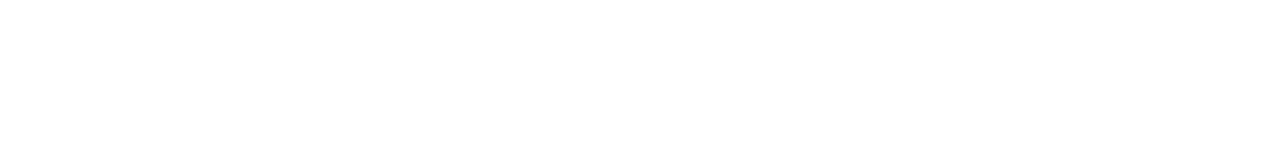
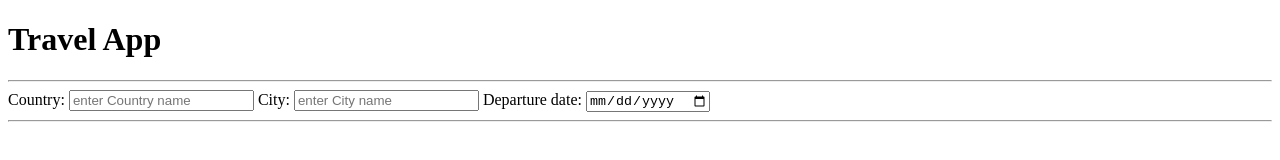
Before and after one commit to Shaher909/udacity-wd-course-5, a website: page src/client/views/index.html in a window 1280 px wide. Drawn offline with Linux system fonts and the light colour scheme.

Commit message:
feat: Initial from markup

```diff
--- a/src/client/views/index.html
+++ b/src/client/views/index.html
@@ -2,6 +2,26 @@
 <html>
   <head>
     <title>Travel App</title>
+    <meta charset="UTF-8" />
   </head>
-  <body></body>
+  <body>
+    <h1>Travel App</h1>
+    <hr />
+    <form action="/submit" method="post">
+      <label for="country">Country:</label>
+      <input
+        type="country"
+        id="city"
+        placeholder="enter Country name"
+        required
+      />
+
+      <label for="city">City:</label>
+      <input type="text" id="city" placeholder="enter City name" required />
+
+      <label for="departure-date">Departure date:</label>
+      <input type="date" id="departure-date" name="departure-date" required />
+    </form>
+    <hr />
+  </body>
 </html>
```
